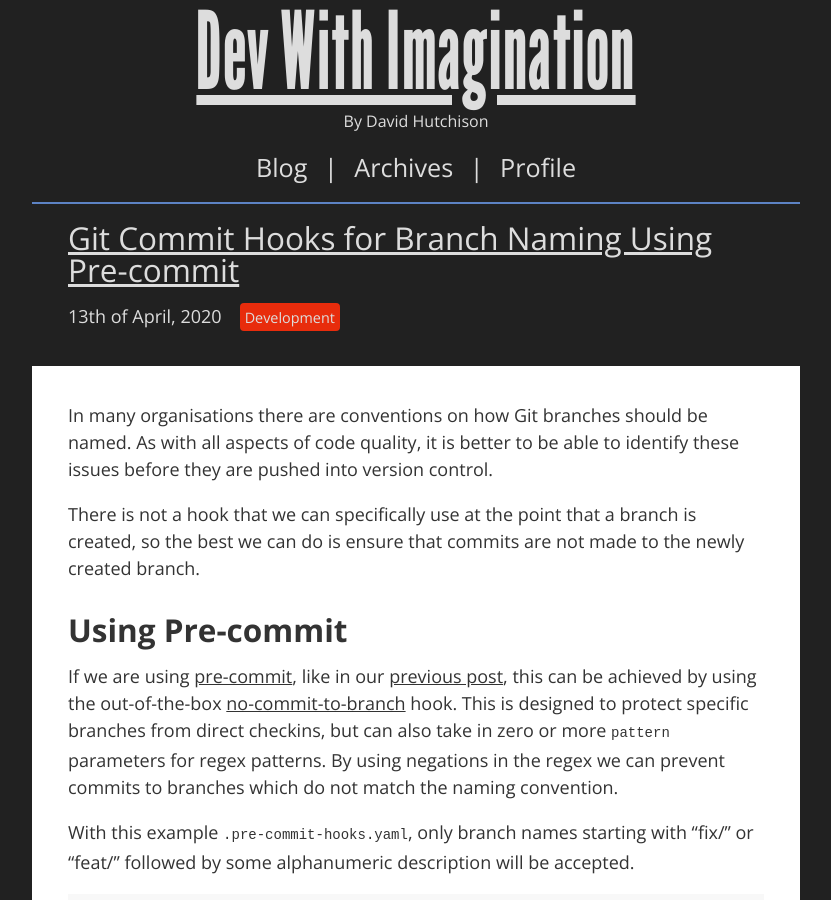
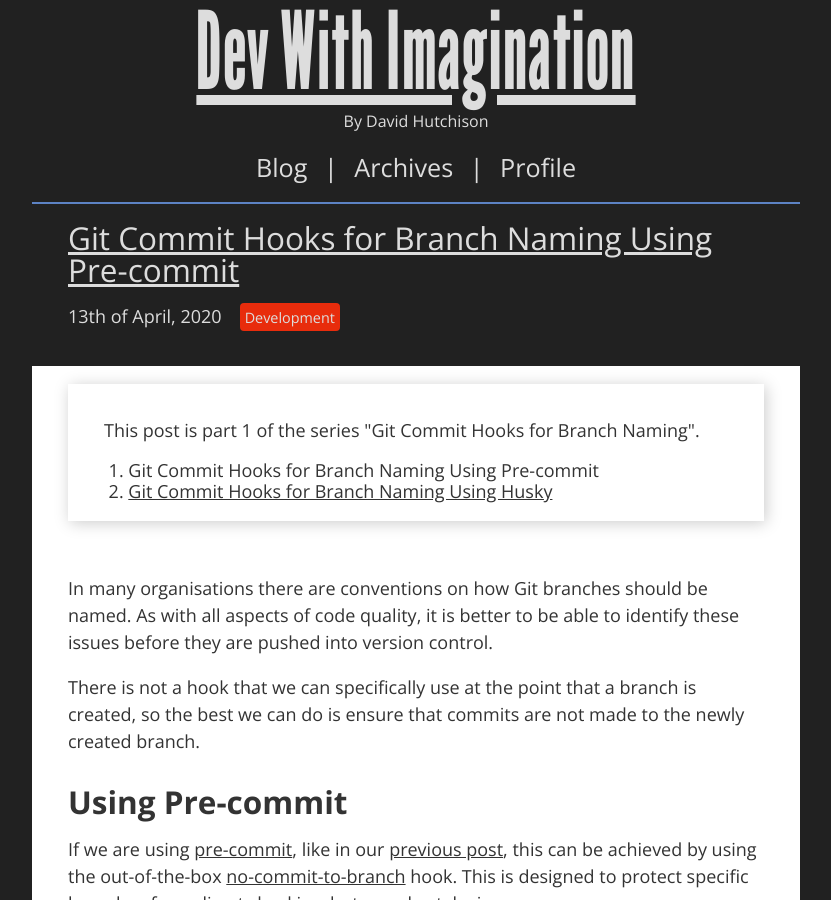
Before and after one commit to dhutchison/dhutchison.github.io, a Jekyll site: the page built from _posts/2020-04-13-git-commit-hooks-for-branch-naming-pre-commit.markdown, in a window 1280 px wide and 900 px high. Shown: the whole window, without its empty margins (224-1055 px from the left). Built offline with Jekyll 4.4.1, drawn with Linux system fonts in a browser that asks for light colours; part of the change alters nothing that is shown.

Commit message:
New post: Git Commit Hooks for Branch Naming Using Husky

```diff
--- a/_posts/2020-04-13-git-commit-hooks-for-branch-naming-pre-commit.markdown
+++ b/_posts/2020-04-13-git-commit-hooks-for-branch-naming-pre-commit.markdown
@@ -1,5 +1,7 @@
 ---
 title: Git Commit Hooks for Branch Naming Using Pre-commit
+series: Git Commit Hooks for Branch Naming
+series_part: 1
 categories:
 - Development
 tags:
--- /dev/null
+++ b/_posts/2020-04-13-git-commit-hooks-for-branch-naming-using-husky.markdown
@@ -0,0 +1,108 @@
+---
+title: Git Commit Hooks for Branch Naming Using Husky
+series: Git Commit Hooks for Branch Naming
+series_part: 2
+summary: How to use git hooks to enforce branch naming conventions
+categories:
+- Development
+tags:
+- husky
+- git
+date: 2020-04-13 23:07
+slug: git-commit-hooks-for-branch-naming-using-husky
+---
+Following on from the previous part of this series which detailed how to use [pre-commit][precommit] to configure hooks to validate branch naming, this post will do the same thing using [Husky][husky] in an NPM based project.
+
+<!--more-->
+
+For this, we need a shell script like the one in [this post][branch_naming_shell_post]. In our project we will store this as `hooks/check_branch_naming.sh`.
+
+~~~ bash
+#!/usr/bin/env bash
+local_branch_name="$(git rev-parse --abbrev-ref HEAD)"
+
+valid_branch_regex='^((fix|feat)\/[a-zA-Z0-9\-]+)$'
+
+message="There is something wrong with your branch name. Branch names in this project must adhere to this contract: $valid_branch_regex. Your commit will be rejected. You should rename your branch to a valid name and try again."
+
+if [[ ! $local_branch_name =~ $valid_branch_regex ]]; then
+    echo "$message"
+    exit 1
+fi
+
+exit 0
+~~~
+
+
+In `package.json`, create a script entry for making this script executable and running it. Also configure the Git hook in Husky. This uses [npm-run-all][npm-run-all] to run multiple scripts in parallel.
+
+~~~ json
+"scripts": {
+    "check-branch-name": "chmod 755 ./hooks/check_branch_naming.sh && sh ./hooks/check_branch_naming.sh"
+},
+"husky": {
+    "hooks": {
+      "pre-commit": "run-p lint check-branch-name"
+    }
+}
+~~~
+
+With this configured, committing to a badly named branch will fail.
+
+
+~~~ bash
+MacBook:git-hooks-husky dhutchison$ git checkout -b 'feats/test'
+Switched to a new branch 'feats/test'
+MacBook:git-hooks-husky dhutchison$ touch testfile
+MacBook:git-hooks-husky dhutchison$ git add testfile
+MacBook:git-hooks-husky dhutchison$ git commit -m "Check fail"
+husky > pre-commit (node v13.12.0)
+
+> git-hooks-husky@0.0.0 check-branch-name /Users/david/Development/Local Projects/git-hooks-husky
+> chmod 755 ./hooks/check_branch_naming.sh && sh ./hooks/check_branch_naming.sh
+
+
+> git-hooks-husky@0.0.0 lint /Users/david/Development/Local Projects/git-hooks-husky
+> ng lint
+
+There is something wrong with your branch name. Branch names in this project must adhere to this contract: ^((fix|feat)\/[a-zA-Z0-9\-]+)$. Your commit will be rejected. You should rename your branch to a valid name and try again.
+npm ERR! code ELIFECYCLE
+npm ERR! errno 1
+npm ERR! git-hooks-husky@0.0.0 check-branch-name: `chmod 755 ./hooks/check_branch_naming.sh && sh ./hooks/check_branch_naming.sh`
+npm ERR! Exit status 1
+npm ERR!
+npm ERR! Failed at the git-hooks-husky@0.0.0 check-branch-name script.
+npm ERR! This is probably not a problem with npm. There is likely additional logging output above.
+
+npm ERR! A complete log of this run can be found in:
+npm ERR!     /Users/david/.npm/_logs/2020-04-13T22_56_17_047Z-debug.log
+ERROR: "check-branch-name" exited with 1.
+husky > pre-commit hook failed (add --no-verify to bypass)
+~~~
+
+Changing the name of the branch to meet our convention will allow commits to be made.
+
+~~~ bash
+MacBook:git-hooks-husky dhutchison$ git branch -m 'feat/my-good-branch'
+MacBook:git-hooks-husky dhutchison$ git commit -m "Check pass"
+husky > pre-commit (node v13.12.0)
+
+> git-hooks-husky@0.0.0 lint /Users/david/Development/Local Projects/git-hooks-husky
+> ng lint
+
+
+> git-hooks-husky@0.0.0 check-branch-name /Users/david/Development/Local Projects/git-hooks-husky
+> chmod 755 ./hooks/check_branch_naming.sh && sh ./hooks/check_branch_naming.sh
+
+Linting "git-hooks-husky"...
+All files pass linting.
+[feat/my-good-branch d1e5bd0] Check pass
+ 1 file changed, 0 insertions(+), 0 deletions(-)
+ create mode 100644 testfile
+~~~
+
+
+[branch_naming_shell_post]: https://itnext.io/using-git-hooks-to-enforce-branch-naming-policy-ffd81fa01e5e "Using Git hooks to enforce branch naming policy - ITNEXT"
+[husky]: https://github.com/typicode/husky "typicode/husky: Git hooks made easy!"
+[precommit]: https://pre-commit.com "pre-commit"
+[npm-run-all]: https://www.npmjs.com/package/npm-run-all "npm-run-all  -  npm"
```
